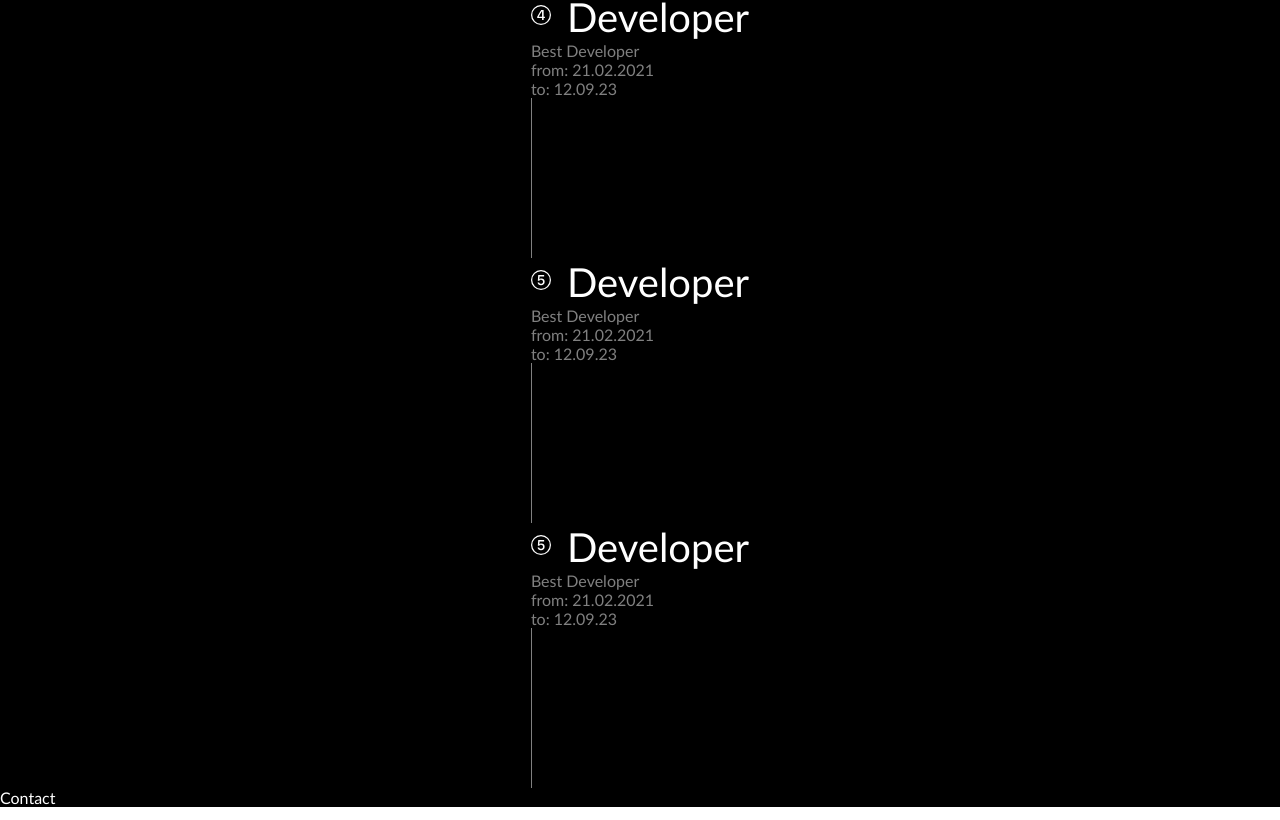
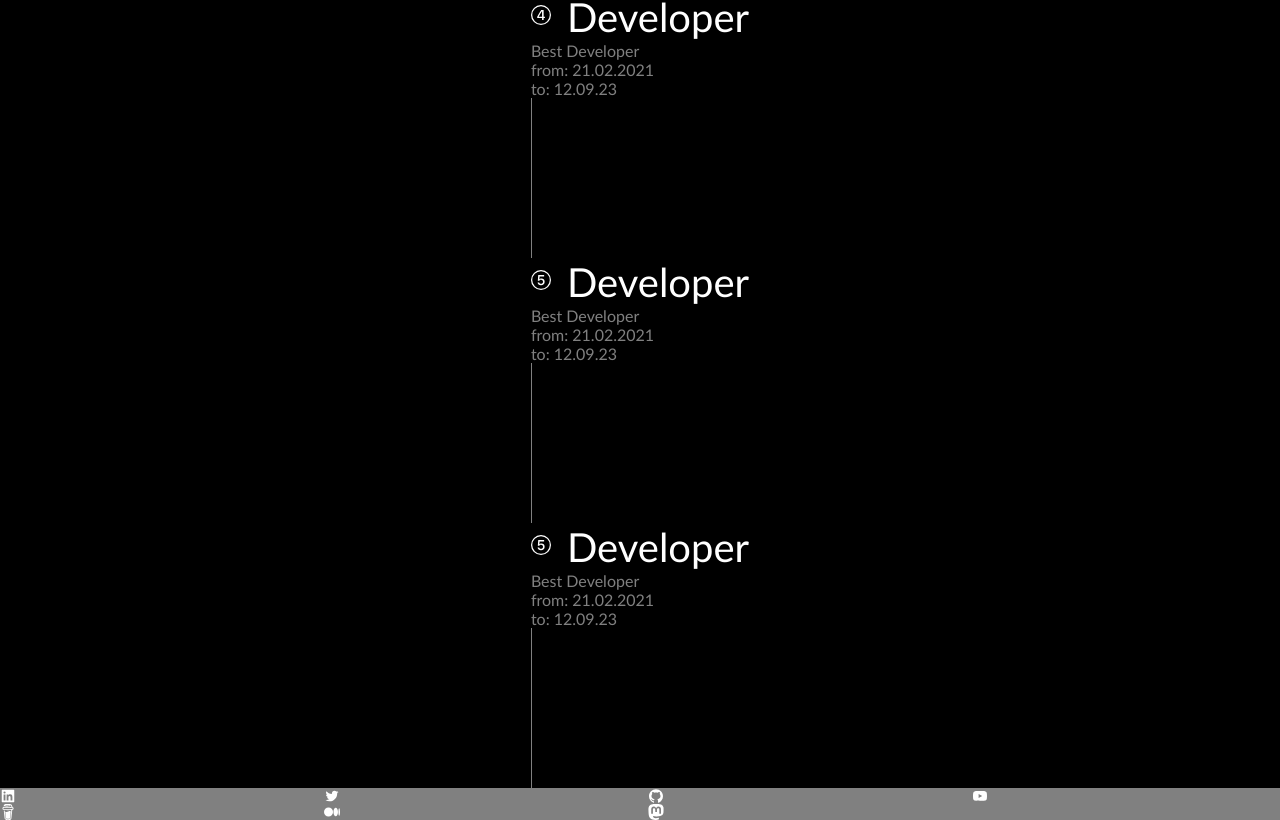
Before and after one commit to SoumyadeepOSD/Notify, a React (Vite) app: page / in a window 1280 px wide. Shown: the part 4530-5350 px from the top of the page. Built offline with nearby package versions, Linux system fonts and the light colour scheme.

Commit message:
Contact section done[1/2]

```diff
--- a/src/Components/Contact/Contact.css
+++ b/src/Components/Contact/Contact.css
@@ -0,0 +1,14 @@
+.Container--contact{
+    display: grid;
+    flex-wrap: wrap;
+    grid-template-columns: repeat(4, 1fr);
+    column-gap: 1rem;
+    background: gray;
+}
+
+@media (max-width: 850px) {
+    .Container--contact{
+        display: grid;
+        grid-template-columns: repeat(2, 1fr);
+    }
+}
--- a/src/Components/Contact/Contact.jsx
+++ b/src/Components/Contact/Contact.jsx
@@ -1,6 +1,18 @@
+import '../Contact/Contact.css';
+import {AiFillLinkedin, AiOutlineTwitter, AiOutlineGithub, AiFillYoutube} from 'react-icons/ai';
+import {SiBuymeacoffee, SiMedium, SiMastodon} from 'react-icons/si';
+
 const Contact = () => {
     return (
-      <div>Contact</div>
+      <div className="Container--contact">
+        <AiFillLinkedin/>
+        <AiOutlineTwitter/>
+        <AiOutlineGithub/>
+        <AiFillYoutube/>
+        <SiBuymeacoffee/>
+        <SiMedium/>
+        <SiMastodon/>
+      </div>
     )
   }
 
```
